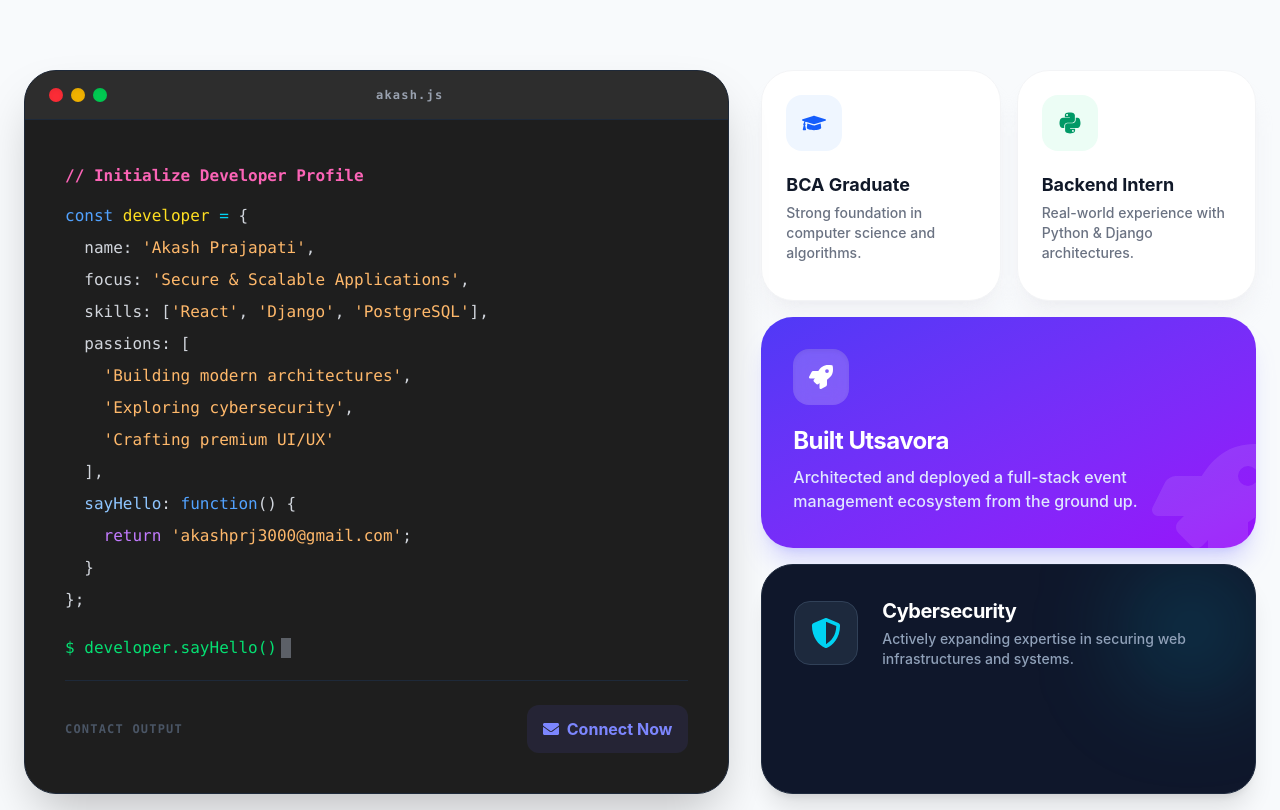
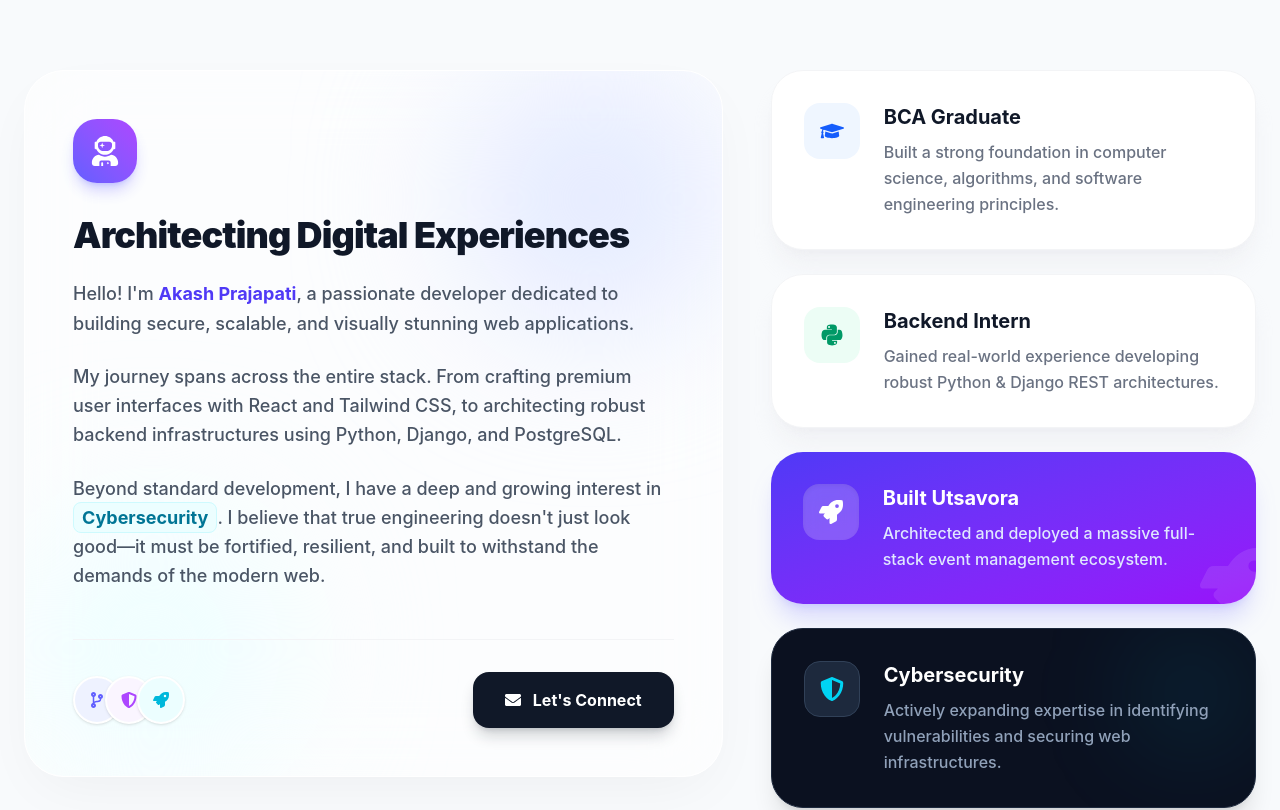
Before and after one commit to Prajapati-Akash-3000/portfolio-website, a React (Vite) app: page / in a window 1280 px wide. Shown: the part 1440-2250 px from the top of the page. Built offline with nearby package versions, Linux system fonts and the light colour scheme.

Commit message:
Enhance responsiveness across portfolio components and redesign About Us section

```diff
--- a/src/components/webdev/About.jsx
+++ b/src/components/webdev/About.jsx
@@ -1,21 +1,7 @@
 import { motion } from "framer-motion";
-import { FaGraduationCap, FaPython, FaRocket, FaShieldAlt, FaEnvelope } from "react-icons/fa";
+import { FaGraduationCap, FaPython, FaRocket, FaShieldAlt, FaEnvelope, FaUserAstronaut, FaCodeBranch } from "react-icons/fa";
 
 function WebDevAbout() {
-  const codeString = `const developer = {
-  name: 'Akash Prajapati',
-  focus: 'Secure & Scalable Applications',
-  skills: ['React', 'Django', 'PostgreSQL'],
-  passions: [
-    'Building modern architectures',
-    'Exploring cybersecurity',
-    'Crafting premium UI/UX'
-  ],
-  sayHello: function() {
-    return 'akashprj3000@gmail.com';
-  }
-};`;
-
   return (
     <section id="about" className="max-w-7xl mx-auto px-6 py-32 relative">
       <div className="text-center mb-20 relative z-10">
@@ -27,124 +13,116 @@ function WebDevAbout() {
         >
           <span className="text-3xl">👋</span>
         </motion.div>
-        <h2 className="text-5xl md:text-6xl font-black text-gray-900 mb-6 tracking-tight">
-          Behind the <span className="text-transparent bg-clip-text bg-gradient-to-r from-indigo-600 to-cyan-500">Code</span>
+        <h2 className="text-4xl md:text-5xl lg:text-6xl font-black text-gray-900 mb-6 tracking-tight">
+          Behind the <span className="text-transparent bg-clip-text bg-gradient-to-r from-indigo-600 to-cyan-500">Journey</span>
         </h2>
       </div>
 
-      <div className="grid lg:grid-cols-12 gap-8 items-stretch">
+      <div className="grid lg:grid-cols-12 gap-8 lg:gap-12 items-start">
 
-        {/* Left Column: Hacker Terminal */}
+        {/* Left Column: Narrative Card */}
         <motion.div
-          initial={{ opacity: 0, x: -30 }}
-          whileInView={{ opacity: 1, x: 0 }}
+          initial={{ opacity: 0, y: 30 }}
+          whileInView={{ opacity: 1, y: 0 }}
           viewport={{ once: true }}
           transition={{ duration: 0.7, ease: "easeOut" }}
-          className="lg:col-span-7 flex flex-col"
+          className="lg:col-span-7"
         >
-          <div className="flex-1 bg-[#1E1E1E] rounded-[2rem] border border-gray-800 shadow-2xl overflow-hidden flex flex-col relative group">
-            {/* Ambient Terminal Glow */}
-            <div className="absolute -inset-1 bg-gradient-to-br from-indigo-500/20 to-cyan-500/20 blur-2xl opacity-0 group-hover:opacity-100 transition-opacity duration-700 pointer-events-none"></div>
+          <div className="bg-white/60 backdrop-blur-2xl rounded-[2.5rem] border border-white shadow-[0_20px_60px_-15px_rgba(0,0,0,0.05)] p-8 md:p-12 relative overflow-hidden group">
+            {/* Decorative background blurs */}
+            <div className="absolute top-0 right-0 w-64 h-64 bg-indigo-100 rounded-full blur-[80px] -z-10 group-hover:bg-indigo-200 transition-colors duration-700"></div>
+            <div className="absolute bottom-0 left-0 w-64 h-64 bg-cyan-50 rounded-full blur-[80px] -z-10 group-hover:bg-cyan-100 transition-colors duration-700"></div>
 
-            {/* Mac Window Header */}
-            <div className="bg-[#2D2D2D] px-6 py-4 flex items-center gap-2 border-b border-gray-800 relative z-10">
-              <div className="flex gap-2">
-                <div className="w-3.5 h-3.5 rounded-full bg-red-500 shadow-inner"></div>
-                <div className="w-3.5 h-3.5 rounded-full bg-yellow-500 shadow-inner"></div>
-                <div className="w-3.5 h-3.5 rounded-full bg-green-500 shadow-inner"></div>
-              </div>
-              <div className="mx-auto text-gray-400 text-xs font-mono tracking-widest font-bold">akash.js</div>
+            <div className="w-16 h-16 rounded-3xl bg-gradient-to-tr from-indigo-500 to-purple-500 text-white flex items-center justify-center text-3xl mb-8 shadow-lg shadow-indigo-500/30">
+              <FaUserAstronaut />
             </div>
 
-            {/* Code Body */}
-            <div className="p-8 md:p-10 font-mono text-sm md:text-base leading-loose relative z-10">
-              <div className="text-pink-400 font-bold mb-2">// Initialize Developer Profile</div>
-              <div className="whitespace-pre overflow-x-auto text-gray-300">
-                <span className="text-blue-400">const</span> <span className="text-yellow-300">developer</span> <span className="text-cyan-400">=</span> {'{\n'}
-                {'  '}name: <span className="text-orange-300">'Akash Prajapati'</span>,{'\n'}
-                {'  '}focus: <span className="text-orange-300">'Secure & Scalable Applications'</span>,{'\n'}
-                {'  '}skills: [<span className="text-orange-300">'React'</span>, <span className="text-orange-300">'Django'</span>, <span className="text-orange-300">'PostgreSQL'</span>],{'\n'}
-                {'  '}passions: [{'\n'}
-                {'    '}<span className="text-orange-300">'Building modern architectures'</span>,{'\n'}
-                {'    '}<span className="text-orange-300">'Exploring cybersecurity'</span>,{'\n'}
-                {'    '}<span className="text-orange-300">'Crafting premium UI/UX'</span>{'\n'}
-                {'  '}],{'\n'}
-                {'  '}<span className="text-blue-300">sayHello</span>: <span className="text-blue-400">function</span>() {'{\n'}
-                {'    '}<span className="text-purple-400">return</span> <span className="text-orange-300">'akashprj3000@gmail.com'</span>;{'\n'}
-                {'  '}{'}\n'}
-                {'}'};
+            <h3 className="text-3xl md:text-4xl font-black text-gray-900 mb-6 tracking-tight">
+              Architecting Digital Experiences
+            </h3>
+
+            <div className="space-y-6 text-lg text-gray-600 leading-relaxed font-medium">
+              <p>
+                Hello! I'm <span className="text-indigo-600 font-bold">Akash Prajapati</span>, a passionate developer dedicated to building secure, scalable, and visually stunning web applications.
+              </p>
+              <p>
+                My journey spans across the entire stack. From crafting premium user interfaces with React and Tailwind CSS, to architecting robust backend infrastructures using Python, Django, and PostgreSQL.
+              </p>
+              <p>
+                Beyond standard development, I have a deep and growing interest in <span className="px-2 py-1 bg-cyan-50 text-cyan-700 rounded-lg border border-cyan-100 font-bold">Cybersecurity</span>. I believe that true engineering doesn't just look good—it must be fortified, resilient, and built to withstand the demands of the modern web.
+              </p>
             </div>
 
-              {/* Blinking Cursor */}
-              <div className="mt-4 flex items-center text-green-400">
-                <span>$ developer.sayHello()</span>
-                <span className="w-2.5 h-5 bg-gray-400 ml-1 animate-pulse"></span>
+            <div className="mt-12 pt-8 border-t border-gray-100 flex flex-col sm:flex-row items-center gap-6 justify-between">
+               <div className="flex -space-x-4">
+                  <div className="w-12 h-12 rounded-full border-2 border-white bg-indigo-50 flex items-center justify-center text-indigo-500 shadow-sm"><FaCodeBranch /></div>
+                  <div className="w-12 h-12 rounded-full border-2 border-white bg-purple-50 flex items-center justify-center text-purple-500 shadow-sm"><FaShieldAlt /></div>
+                  <div className="w-12 h-12 rounded-full border-2 border-white bg-cyan-50 flex items-center justify-center text-cyan-500 shadow-sm"><FaRocket /></div>
                </div>
-
-              <div className="mt-4 flex items-center justify-between text-gray-400 border-t border-gray-800 pt-6">
-                <span className="text-xs tracking-widest uppercase font-bold text-gray-600">Contact Output</span>
                <a
-                  href="mailto:akashprj3000@gmail.com"
-                  className="flex items-center gap-2 px-4 py-2 bg-indigo-500/10 text-indigo-400 hover:bg-indigo-500/20 hover:text-indigo-300 rounded-xl transition-colors font-sans font-bold"
+                 href="#contact"
+                 className="w-full sm:w-auto flex items-center justify-center gap-3 px-8 py-4 bg-gray-900 text-white rounded-2xl hover:bg-indigo-600 transition-colors font-bold shadow-lg shadow-gray-900/20"
                >
-                  <FaEnvelope /> Connect Now
+                 <FaEnvelope /> Let's Connect
                </a>
-              </div>
             </div>
           </div>
         </motion.div>
 
-        {/* Right Column: Bento Journey Grid */}
+        {/* Right Column: Journey Path */}
         <motion.div
-          initial={{ opacity: 0, x: 30 }}
-          whileInView={{ opacity: 1, x: 0 }}
+          initial={{ opacity: 0, y: 30 }}
+          whileInView={{ opacity: 1, y: 0 }}
           viewport={{ once: true }}
           transition={{ duration: 0.7, delay: 0.2, ease: "easeOut" }}
-          className="lg:col-span-5 grid grid-cols-2 gap-4 auto-rows-fr"
+          className="lg:col-span-5 flex flex-col gap-6"
         >
           {/* Card 1 */}
-          <div className="col-span-2 sm:col-span-1 bg-white p-6 rounded-[2rem] border border-gray-100 shadow-xl shadow-gray-200/40 hover:-translate-y-1 transition-transform duration-300 group">
-            <div className="w-14 h-14 bg-blue-50 text-blue-600 rounded-2xl flex items-center justify-center text-2xl mb-5 group-hover:scale-110 transition-transform">
+          <div className="bg-white p-6 md:p-8 rounded-[2rem] border border-gray-100 shadow-xl shadow-gray-200/40 hover:-translate-y-2 transition-transform duration-300 flex items-start gap-6 group">
+            <div className="w-14 h-14 shrink-0 bg-blue-50 text-blue-600 rounded-2xl flex items-center justify-center text-2xl group-hover:scale-110 transition-transform">
               <FaGraduationCap />
             </div>
-            <h3 className="font-bold text-gray-900 text-lg mb-1">BCA Graduate</h3>
-            <p className="text-sm text-gray-500 font-medium">Strong foundation in computer science and algorithms.</p>
+            <div>
+              <h3 className="font-bold text-gray-900 text-xl mb-2">BCA Graduate</h3>
+              <p className="text-gray-500 font-medium leading-relaxed">Built a strong foundation in computer science, algorithms, and software engineering principles.</p>
+            </div>
           </div>
 
           {/* Card 2 */}
-          <div className="col-span-2 sm:col-span-1 bg-white p-6 rounded-[2rem] border border-gray-100 shadow-xl shadow-gray-200/40 hover:-translate-y-1 transition-transform duration-300 group">
-            <div className="w-14 h-14 bg-emerald-50 text-emerald-600 rounded-2xl flex items-center justify-center text-2xl mb-5 group-hover:scale-110 transition-transform">
+          <div className="bg-white p-6 md:p-8 rounded-[2rem] border border-gray-100 shadow-xl shadow-gray-200/40 hover:-translate-y-2 transition-transform duration-300 flex items-start gap-6 group">
+            <div className="w-14 h-14 shrink-0 bg-emerald-50 text-emerald-600 rounded-2xl flex items-center justify-center text-2xl group-hover:scale-110 transition-transform">
               <FaPython />
             </div>
-            <h3 className="font-bold text-gray-900 text-lg mb-1">Backend Intern</h3>
-            <p className="text-sm text-gray-500 font-medium">Real-world experience with Python & Django architectures.</p>
-          </div>
-
-          {/* Card 3 (Wide) */}
-          <div className="col-span-2 bg-gradient-to-br from-indigo-600 to-purple-600 p-8 rounded-[2rem] text-white shadow-xl shadow-indigo-500/20 hover:-translate-y-1 transition-transform duration-300 relative overflow-hidden group">
-            <div className="absolute -right-6 -bottom-6 text-9xl text-white opacity-10 group-hover:scale-110 transition-transform duration-500"><FaRocket /></div>
-            <div className="relative z-10">
-              <div className="w-14 h-14 bg-white/20 backdrop-blur-sm rounded-2xl flex items-center justify-center text-2xl mb-5 shadow-inner">
-                <FaRocket />
-              </div>
-              <h3 className="font-bold text-2xl mb-2 tracking-tight">Built Utsavora</h3>
-              <p className="text-indigo-100 font-medium max-w-sm">Architected and deployed a full-stack event management ecosystem from the ground up.</p>
+            <div>
+              <h3 className="font-bold text-gray-900 text-xl mb-2">Backend Intern</h3>
+              <p className="text-gray-500 font-medium leading-relaxed">Gained real-world experience developing robust Python & Django REST architectures.</p>
             </div>
           </div>
 
-          {/* Card 4 (Wide) */}
-          <div className="col-span-2 bg-slate-900 p-8 rounded-[2rem] text-white shadow-xl hover:-translate-y-1 transition-transform duration-300 relative overflow-hidden group border border-slate-800">
-            <div className="absolute top-0 right-0 w-32 h-32 bg-cyan-500/20 blur-[50px] rounded-full group-hover:bg-cyan-500/40 transition-colors duration-500"></div>
-            <div className="relative z-10 flex items-center gap-6">
-              <div className="w-16 h-16 flex-shrink-0 bg-slate-800 border border-slate-700 rounded-2xl flex items-center justify-center text-3xl text-cyan-400 group-hover:text-cyan-300 transition-colors">
+          {/* Card 3 */}
+          <div className="bg-gradient-to-br from-indigo-600 to-purple-600 p-6 md:p-8 rounded-[2rem] text-white shadow-xl shadow-indigo-500/20 hover:-translate-y-2 transition-transform duration-300 flex items-start gap-6 group relative overflow-hidden">
+            <div className="absolute -right-4 -bottom-4 text-7xl text-white opacity-10 group-hover:scale-125 transition-transform duration-500"><FaRocket /></div>
+            <div className="w-14 h-14 shrink-0 bg-white/20 backdrop-blur-sm rounded-2xl flex items-center justify-center text-2xl shadow-inner group-hover:scale-110 transition-transform relative z-10">
+              <FaRocket />
+            </div>
+            <div className="relative z-10">
+              <h3 className="font-bold text-xl mb-2">Built Utsavora</h3>
+              <p className="text-indigo-100 font-medium leading-relaxed">Architected and deployed a massive full-stack event management ecosystem.</p>
+            </div>
+          </div>
+
+          {/* Card 4 */}
+          <div className="bg-[#0B1120] p-6 md:p-8 rounded-[2rem] text-white shadow-xl hover:-translate-y-2 transition-transform duration-300 flex items-start gap-6 group border border-slate-800 relative overflow-hidden">
+            <div className="absolute top-0 right-0 w-32 h-32 bg-cyan-500/10 blur-[50px] rounded-full group-hover:bg-cyan-500/30 transition-colors duration-500"></div>
+            <div className="w-14 h-14 shrink-0 bg-slate-800 border border-slate-700 rounded-2xl flex items-center justify-center text-2xl text-cyan-400 group-hover:text-cyan-300 group-hover:scale-110 transition-all relative z-10">
               <FaShieldAlt />
             </div>
-              <div>
-                <h3 className="font-bold text-xl mb-1 tracking-tight text-white">Cybersecurity</h3>
-                <p className="text-sm text-slate-400 font-medium">Actively expanding expertise in securing web infrastructures and systems.</p>
+            <div className="relative z-10">
+              <h3 className="font-bold text-xl mb-2 text-white">Cybersecurity</h3>
+              <p className="text-slate-400 font-medium leading-relaxed">Actively expanding expertise in identifying vulnerabilities and securing web infrastructures.</p>
             </div>
           </div>
-          </div>
+
         </motion.div>
 
       </div>
--- a/src/components/webdev/Contact.jsx
+++ b/src/components/webdev/Contact.jsx
@@ -53,7 +53,7 @@ function WebDevContact() {
           <div className="lg:col-span-2 bg-indigo-900 text-white p-10 md:p-14 flex flex-col justify-between">
             <div>
               <h2 className="text-3xl md:text-4xl font-bold mb-4 tracking-tight">Let's talk about your project</h2>
-              <p className="text-indigo-200 mb-10 text-lg">
+              <p className="text-indigo-200 mb-10 text-base md:text-lg">
                 Fill out the form and I'll get back to you within 24 hours. Let's create something amazing together.
               </p>
 
--- a/src/components/webdev/Cybersecurity.jsx
+++ b/src/components/webdev/Cybersecurity.jsx
@@ -64,7 +64,7 @@ function WebDevCybersecurity() {
             >
               <FaTerminal />
             </motion.div>
-            <h2 className="text-5xl md:text-6xl font-black text-center text-white tracking-tight mb-6 flex items-center gap-4">
+            <h2 className="text-4xl md:text-5xl lg:text-6xl font-black text-center text-white tracking-tight mb-6 flex flex-wrap justify-center items-center gap-2 sm:gap-4">
               <span className="text-emerald-500">{'>'}</span> Currently Learning <span className="animate-pulse text-emerald-500">_</span>
             </h2>
             <p className="text-emerald-100/60 mt-4 text-lg text-center max-w-2xl font-mono">
--- a/src/components/webdev/Hero.jsx
+++ b/src/components/webdev/Hero.jsx
@@ -70,7 +70,7 @@ function WebDevHero() {
             Available for new opportunities
           </motion.div>
 
-          <h1 className="text-6xl sm:text-7xl md:text-8xl font-black leading-[1.1] mb-6 text-slate-900 tracking-tight">
+          <h1 className="text-5xl sm:text-7xl md:text-8xl font-black leading-[1.1] mb-6 text-slate-900 tracking-tight">
             Hi, I'm <br />
             <span className="bg-clip-text text-transparent bg-gradient-to-r from-cyan-500 via-indigo-500 to-purple-600">
               Akash Prajapati
@@ -85,7 +85,7 @@ function WebDevHero() {
                 animate={{ opacity: 1, y: 0 }}
                 exit={{ opacity: 0, y: -20 }}
                 transition={{ duration: 0.4 }}
-                className="text-2xl sm:text-3xl md:text-4xl text-slate-700 font-bold"
+                className="text-xl sm:text-3xl md:text-4xl text-slate-700 font-bold"
               >
                 {roles[currentRoleIndex]}
               </motion.h2>
@@ -147,7 +147,7 @@ function WebDevHero() {
           transition={{ duration: 1, ease: "easeOut" }}
           className="order-1 lg:order-2 flex justify-center relative"
         >
-          <div className="relative w-72 h-72 sm:w-80 sm:h-80 md:w-[400px] md:h-[400px]">
+          <div className="relative w-64 h-64 sm:w-80 sm:h-80 md:w-[400px] md:h-[400px]">
             {/* Rotating glowing border effect */}
             <div className="absolute -inset-4 bg-gradient-to-tr from-cyan-400 to-indigo-500 rounded-[4rem] blur-xl opacity-30 animate-[spin_8s_linear_infinite]"></div>
 
--- a/src/components/webdev/Projects.jsx
+++ b/src/components/webdev/Projects.jsx
@@ -105,7 +105,7 @@ function WebDevProjects() {
         >
           <FaRocket className="text-3xl text-indigo-500" />
         </motion.div>
-        <h2 className="text-5xl md:text-6xl font-black text-gray-900 mb-6 tracking-tight relative z-10">Featured Projects</h2>
+        <h2 className="text-4xl md:text-5xl lg:text-6xl font-black text-gray-900 mb-6 tracking-tight relative z-10">Featured Projects</h2>
       </div>
 
       {/* ================= PROJECT 1: UTSAVORA (BENTO GRID) ================= */}
@@ -164,7 +164,7 @@ function WebDevProjects() {
                 SaaS Platform
               </div>
 
-              <h3 className="text-4xl md:text-5xl font-bold text-gray-900 mb-4 tracking-tight group-hover:text-indigo-600 transition-colors">Utsavora</h3>
+              <h3 className="text-3xl md:text-4xl lg:text-5xl font-bold text-gray-900 mb-4 tracking-tight group-hover:text-indigo-600 transition-colors">Utsavora</h3>
               <p className="text-xl text-gray-500 mb-8 font-medium">Comprehensive Event Management Ecosystem</p>
 
               <p className="text-gray-600 text-lg leading-relaxed mb-10">
@@ -346,7 +346,7 @@ function WebDevProjects() {
                 Frontend Utility
               </div>
 
-              <h3 className="text-4xl md:text-5xl font-bold text-gray-900 mb-4 tracking-tight group-hover:text-blue-600 transition-colors">PasteApp</h3>
+              <h3 className="text-3xl md:text-4xl lg:text-5xl font-bold text-gray-900 mb-4 tracking-tight group-hover:text-blue-600 transition-colors">PasteApp</h3>
               <p className="text-xl text-gray-500 mb-8 font-medium">React-Based Paste Sharing Application</p>
 
               <p className="text-gray-600 text-lg leading-relaxed mb-10">
@@ -419,7 +419,7 @@ function WebDevProjects() {
                 <button onClick={() => setActiveModal(null)} className="absolute top-6 right-6 p-4 bg-gray-50 rounded-full hover:bg-red-50 hover:text-red-500 transition-colors text-gray-400 outline-none"><FaTimes size={20} /></button>
 
                 <div className="text-center mb-16">
-                  <h4 className="text-4xl md:text-5xl font-black text-gray-900 mb-4 tracking-tight">System Architecture</h4>
+                  <h4 className="text-3xl md:text-4xl lg:text-5xl font-black text-gray-900 mb-4 tracking-tight">System Architecture</h4>
                   <div className="w-16 h-1.5 bg-indigo-500 mx-auto rounded-full mb-4"></div>
                   <p className="text-gray-500 text-lg font-medium">Structural Overview of Utsavora</p>
                 </div>
--- a/src/components/webdev/Stats.jsx
+++ b/src/components/webdev/Stats.jsx
@@ -29,7 +29,7 @@ function WebDevStats() {
         initial="hidden"
         whileInView="visible"
         viewport={{ once: true }}
-        className="grid grid-cols-2 lg:grid-cols-4 gap-4 md:gap-6"
+        className="grid grid-cols-1 sm:grid-cols-2 lg:grid-cols-4 gap-4 md:gap-6"
       >
         {stats.map((item, index) => (
           <motion.div
@@ -41,7 +41,7 @@ function WebDevStats() {
             <div className={`w-12 h-12 rounded-2xl ${item.bg} ${item.color} flex items-center justify-center text-xl mb-4`}>
               {item.icon}
             </div>
-            <h3 className="text-3xl md:text-4xl font-black text-gray-900 mb-1 tracking-tight">
+            <h3 className="text-3xl lg:text-4xl font-black text-gray-900 mb-1 tracking-tight">
               {item.prefix}<CountUp end={item.end} duration={2.5} separator="," />{item.suffix}
             </h3>
             <p className="text-xs md:text-sm text-gray-500 font-bold uppercase tracking-wider">
```
Also changed, not shown: src/components/webdev/Skills.jsx (+5 -5 lines). Lines whose indentation alone changed are shown as unchanged.
